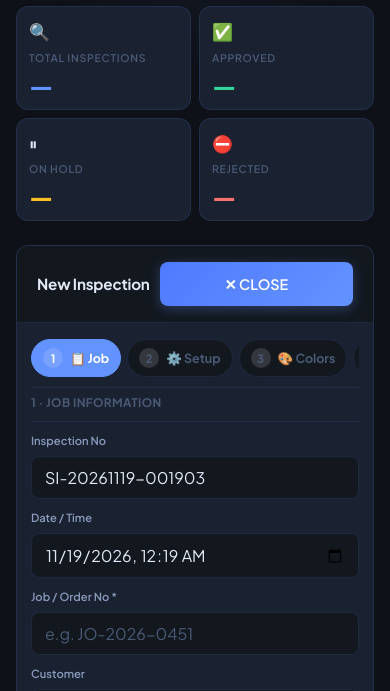
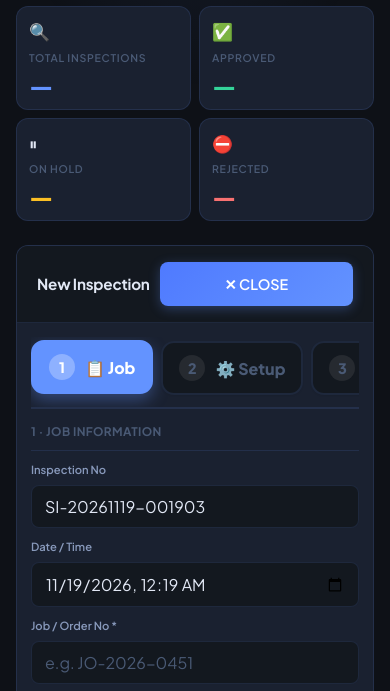
Before and after one commit to moohamedabdalla2023-ship-it/-3P-ink-lab-erp-, a website: page sample-inspection.html in a window 390 px wide. Both pictures are taken after a click on the button "+ ADD INSPECTION". Shown: the part 143-834 px from the top of the page. Drawn offline with Linux system fonts and the light colour scheme; no server answers.

Commit message:
Add files via upload

```diff
--- a/sample-inspection (1).css
+++ b/sample-inspection (1).css
@@ -416,3 +416,17 @@
 @media (max-width: 768px) {
     .tab-actions .btn-primary { flex: 1.8 1 0; white-space: nowrap; }
 }
+
+/* ── bigger, clearer tabs ── */
+.tabbar { gap: 10px; padding: 4px 0 14px; margin-bottom: 14px; border-bottom: 2px solid var(--border); }
+.tab-btn { flex: 1 1 0; justify-content: center; gap: 10px; min-height: 58px; padding: 10px 14px; border-radius: 14px; font-size: 1.05rem; font-weight: 800; border-width: 2px; box-shadow: 0 1px 2px rgba(0,0,0,.06); transition: transform .12s, box-shadow .12s, background .12s; }
+.tab-btn:hover { transform: translateY(-2px); box-shadow: 0 4px 10px rgba(0,0,0,.12); }
+.tab-btn.on { box-shadow: 0 6px 16px rgba(99,147,255,.35); transform: translateY(-1px); }
+.tab-n { width: 28px; height: 28px; font-size: 0.95rem; font-weight: 800; background: rgba(128,128,128,.18); flex: 0 0 auto; }
+.tab-btn.on .tab-n { background: rgba(255,255,255,.28); }
+.tab-mark { top: 6px; right: 8px; width: 12px; height: 12px; border: 2px solid var(--bg2); }
+@media (max-width: 768px) {
+    .tabbar { gap: 8px; padding-bottom: 12px; }
+    .tab-btn { flex: 0 0 auto; min-height: 54px; padding: 8px 16px; font-size: 1rem; border-radius: 13px; }
+    .tab-n { width: 26px; height: 26px; font-size: 0.9rem; }
+}
```
